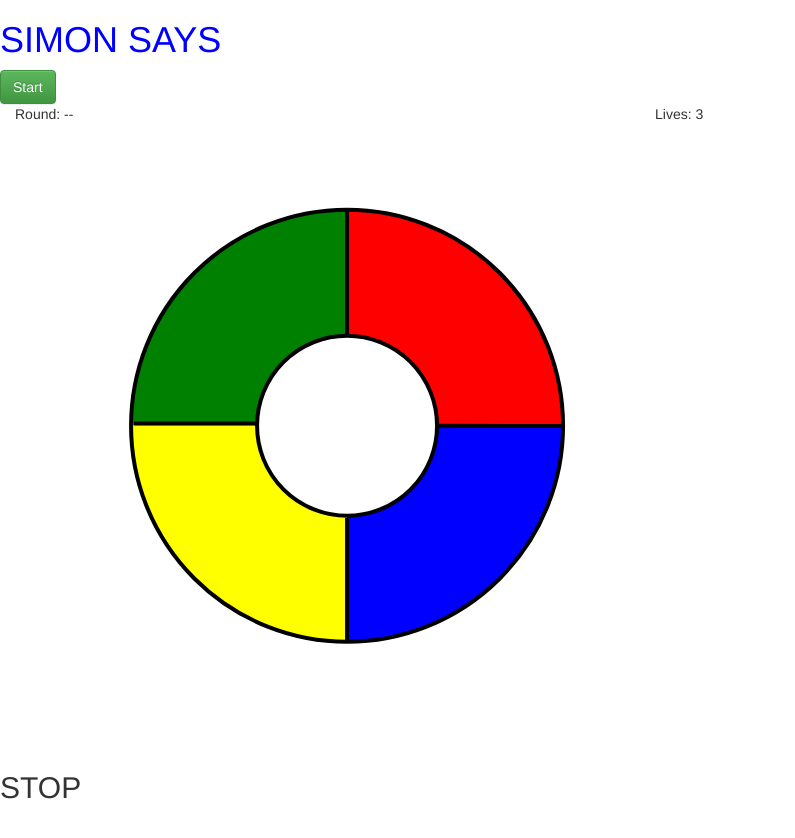
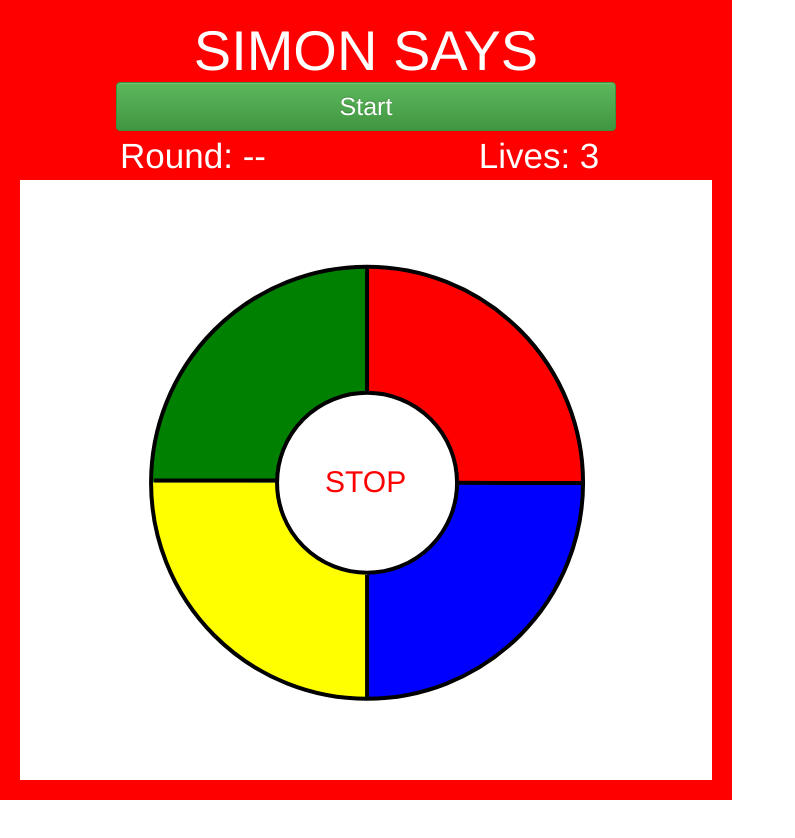
Before and after one commit to Lang411/SimonSays, a plain HTML site: page SimonSaysGame.html in a window 1280 px wide. Shown: the top 838 px of the page, without its empty margins (0-795 px from the left). Before the commit the page ends 814 px from the top, so only its background shows below. Drawn offline with nearby package versions, Linux system fonts and the light colour scheme.

Commit message:
Complete update to CS stylesheet

```diff
--- a/mystyles.css
+++ b/mystyles.css
@@ -1,7 +1,73 @@
-body {
-	background-image: url('file:///C:/Users/lkenney/Desktop/CODE/Local%20Weather/03994_bixbybridgehazydusk_1600x900.jpg');
+body{
+	text-align:left;
+}
+
+h1 {
+	margin:0px;
+	font-size:400%;
+	color:white;
+}
+
+p{
+	color:white;
+	font-size:250%;
 
 }
-h1 {
-	color:blue;
+
+#theGame {
+	height:800px;
+	width:732px;
+	border-style: solid;
+	border-color: red;
+    border-width: 20px;
 }
+
+#buttonDiv {
+	background-color:white;
+	//text-align:center;
+	width:325px;
+	height:325px;
+    border-style: solid;
+	border-color: grey;
+    border-width: 10px;
+}
+
+#boardButtons {
+	text-align:center;
+	height:150%;
+	width:150%;
+}
+
+#pressedButtons {
+
+}
+
+#thePadding {
+	//margin-top:0px;
+	height:160px;
+	width:692px;
+	text-align:center;
+	background-color:red;
+	color:white;
+}
+
+#startBtn {
+	width:500px;
+	font-size:25px;
+	//color:white;
+	//background-color:white;
+}
+
+h2 {
+	color:red;
+    position: absolute;
+    left: 325px;
+    top: 445px;
+}
+
+/*
+.squares {
+	width:400px;
+	height:400px;
+}
+*/
```
